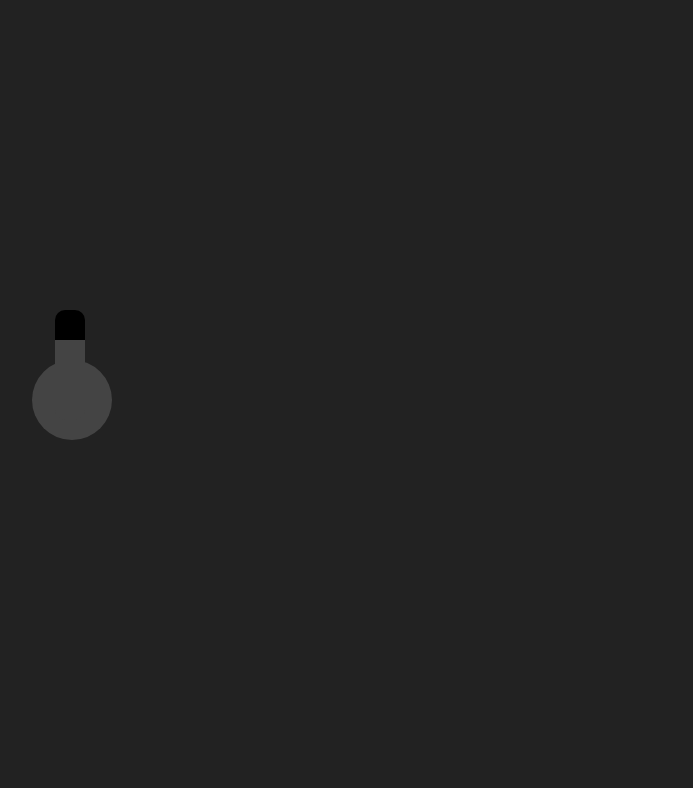
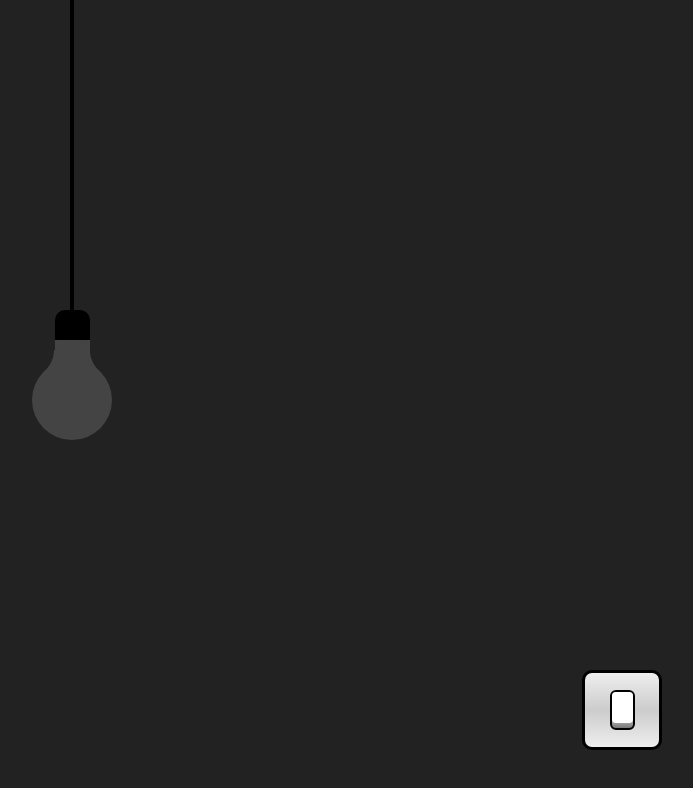
Before and after one commit to DevRijan/lightbulb, a plain HTML site: page index.html in a window 1280 px wide. Shown: the whole page, without its empty margins (568-1261 px from the left). Drawn offline with Linux system fonts and the light colour scheme.

Commit message:
feat:adeed switch, wire and switch button

```diff
--- a/index.html
+++ b/index.html
@@ -8,9 +8,24 @@
 </head>
 <body>
     <div class="light">
+        <div class="wire"></div>
         <div class="bulb">
-
+            <span></span>
+            <span></span>
+        </div>
+        <div class="switch">
+            <div class="switch-btn"></div>
         </div>
     </div>
+<!--
+    <script>
+        let switchBtn = document.querySelector('.switch-btn');
+        let body = document.querySelector('body');
+
+        switchBtn.onclick = function(){
+            body.classList.toggle('on');
+        }
+    </script>
+-->
 </body>
 </html>
--- a/style.css
+++ b/style.css
@@ -18,6 +18,7 @@ body{
     height: 80px;
     background-color: #444;
     border-radius: 50%;
+    z-index: 2;
 }
 
 .bulb::before{
@@ -25,9 +26,79 @@ body{
     position: absolute;
     top: -50px;
     left: 22.5px;
-    width: 30px;
+    width: 35px;
     height: 80px;
     background-color: #444;
     border-top: 30px solid #000;
     border-radius: 10px;
 }
+
+.bulb span:nth-child(1){
+    position: absolute;
+    top: -16px;
+    left: -4px;
+    display: block;
+    width: 30px;
+    height: 30px;
+    background-color: transparent;
+    transform: rotate(342deg);
+    border-bottom-right-radius: 40px;
+    box-shadow: 20px 20px 0 10px #444;
+}
+.bulb span:nth-child(2){
+    position: absolute;
+    top: -16px;
+    right: -4px;
+    display: block;
+    width: 30px;
+    height: 30px;
+    background-color: transparent;
+    transform: rotate(17deg);
+    border-bottom-left-radius: 40px;
+    box-shadow: -20px 20px 0 10px #444;
+}
+.wire{
+    position: absolute;
+    left: calc(50% - 2px);
+    bottom: 50%;
+    width: 4px;
+    height: 60vh;
+    background: #000;
+    z-index: 1;
+}
+.switch{
+    position: absolute;
+    width: 80px;
+    height: 80px;
+    bottom: 50px;
+    right: 50px;
+    border: 3px solid #000;
+    border-radius: 10px;
+    display: flex;
+    justify-content: center;
+    align-items: center;
+    background: linear-gradient(#eee,#ccc,#eee);
+}
+.switch .switch-btn{
+    position: relative;
+    width: 25px;
+    height: 40px;
+    background: linear-gradient(#777, #fff, #777);
+    border-radius: 6px;
+    border: 2px solid #000;
+    cursor: pointer;
+}
+
+.switch .switch-btn::before{
+    content: '';
+    position: absolute;
+    top: 0px;
+    left: 0;
+    width: 100%;
+    height: 85%;
+    background: linear-gradient(#fff,#fff);
+    border-radius: 4px;
+}
+.on .switch .switch-btn::before{
+    top: 15%;
+}
```
